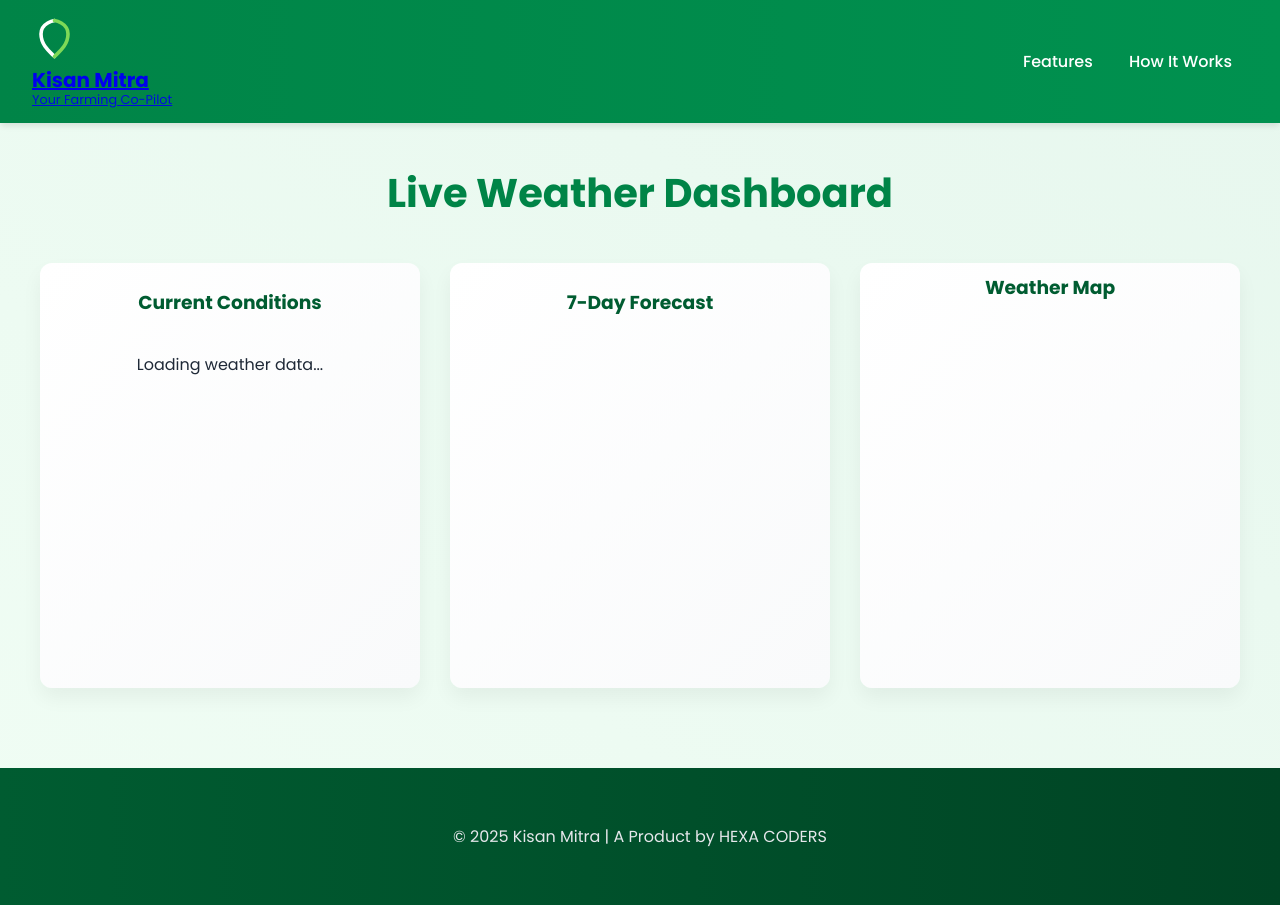
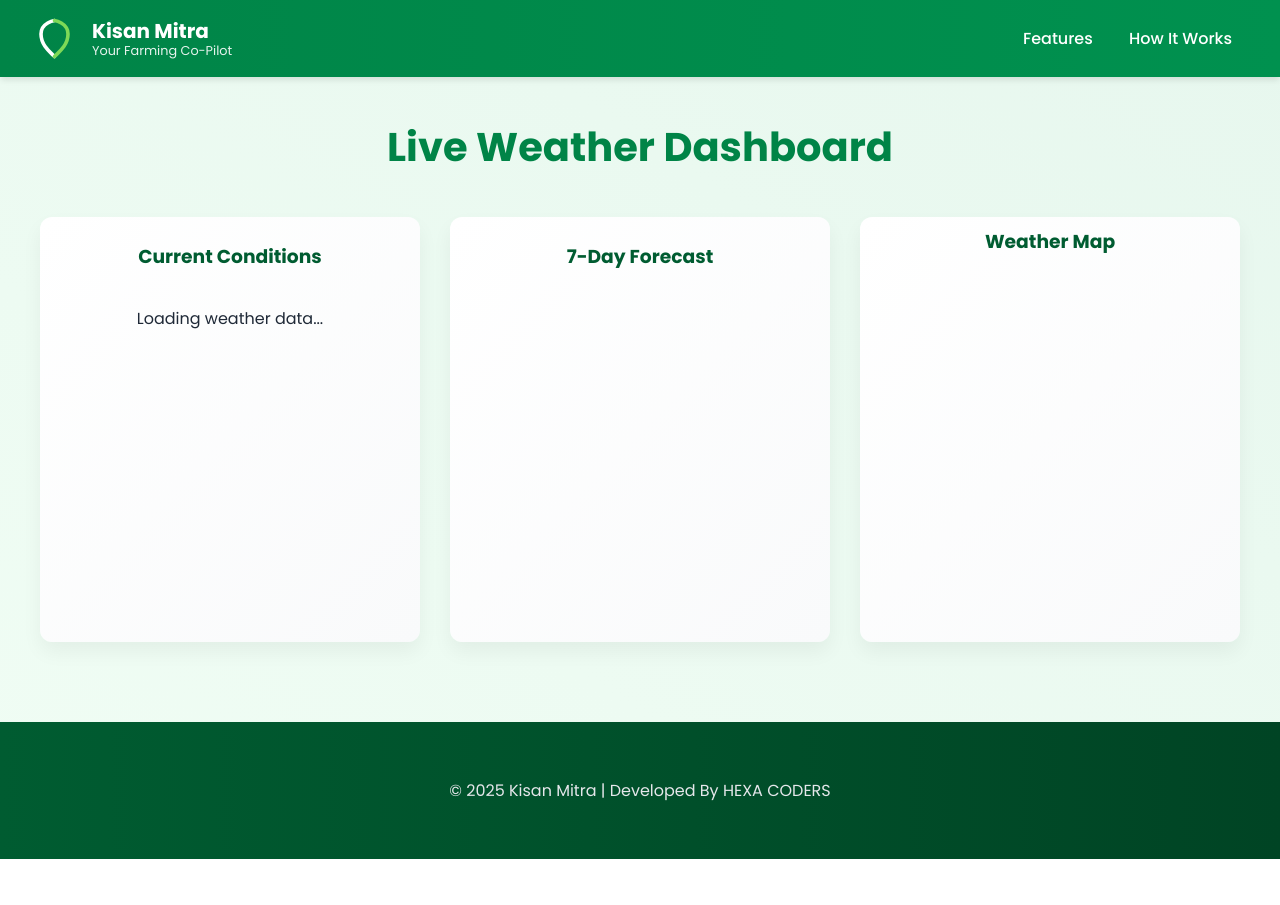
Before and after one commit to MAHENDRA-NAIDU/KISAN-MITRA---Digital-Krishi-Officer, a plain HTML site: page weather.html in a window 1280 px wide. After the commit the page ends 859 px from the top, so only its background shows below. Drawn offline with Linux system fonts and the light colour scheme.

Commit message:
weather.html

```diff
--- a/weather.html
+++ b/weather.html
@@ -24,6 +24,8 @@
 }
         body { font-family: 'Poppins', sans-serif; margin: 0; background-image: var(--bg-gradient); color: var(--text-dark); }
         .navbar { display: flex; justify-content: space-between; align-items: center; padding: 1rem 2rem; background-image: var(--navbar-gradient); color: white; box-shadow: 0 4px 6px -1px rgba(0,0,0,0.1); position: sticky; top: 0; z-index: 1000;}
+        .navbar-brand { display: flex; align-items: center; text-decoration: none; color: white; }
+        .navbar-left{display: flex; align-items:center;}
         .navbar-logo { height: 45px; margin-right: 15px; }
         .navbar-title { margin: 0; font-size: 1.25rem; }
         .footer { text-align: center; padding: 40px 20px; background-image: var(--footer-gradient); color: #E5E7EB; margin-top: 80px; }
@@ -35,7 +37,6 @@
         .weather-card h3 { margin-top: 0; color: var(--dark-green); }
         #current-weather-details { display: flex; flex-direction: column; align-items: center; gap: 10px; }
         .navbar-title-container { line-height: 1.2; }
-        .navbar-title { margin: 0; font-size: 1.25rem; }
         .navbar-subtitle { margin: 0; font-size: 0.8rem; opacity: 0.9; }
         .navbar-link-button
         {
@@ -85,13 +86,19 @@
 #weather-map-iframe {
     border-radius: 12px;
 }
+element.style {
+    text-decoration: none;
+    display: flex
+;
+    color: white;
+}
     </style>
 </head>
 <body>
 
     <nav class="navbar">
     <div class="navbar-left">
-        <a href="index.html#hero" class="navbar-brand">
+        <a href="index.html#app" class="navbar-brand">
             <svg class="navbar-logo" viewBox="0 0 100 100" xmlns="http://www.w3.org/2000/svg"><path d="M50 90 C 40 80, 20 65, 20 40 C 20 15, 50 10, 50 10" fill="none" stroke="#FFFFFF" stroke-width="8" stroke-linecap="round" stroke-linejoin="round"/><path d="M50 90 C 60 80, 80 65, 80 40 C 80 15, 50 10, 50 10" fill="none" stroke="#7ED957" stroke-width="8" stroke-linecap="round" stroke-linejoin="round"/></svg>
             <div class="navbar-title-container">
                 <h1 class="navbar-title">Kisan Mitra</h1>
@@ -134,7 +141,7 @@
     </div>
 
     <footer class="footer">
-        <p>© 2025 Kisan Mitra | A Product by HEXA CODERS</p>
+        <p>© 2025 Kisan Mitra | Developed By HEXA CODERS</p>
     </footer>
 
     <script>
```
